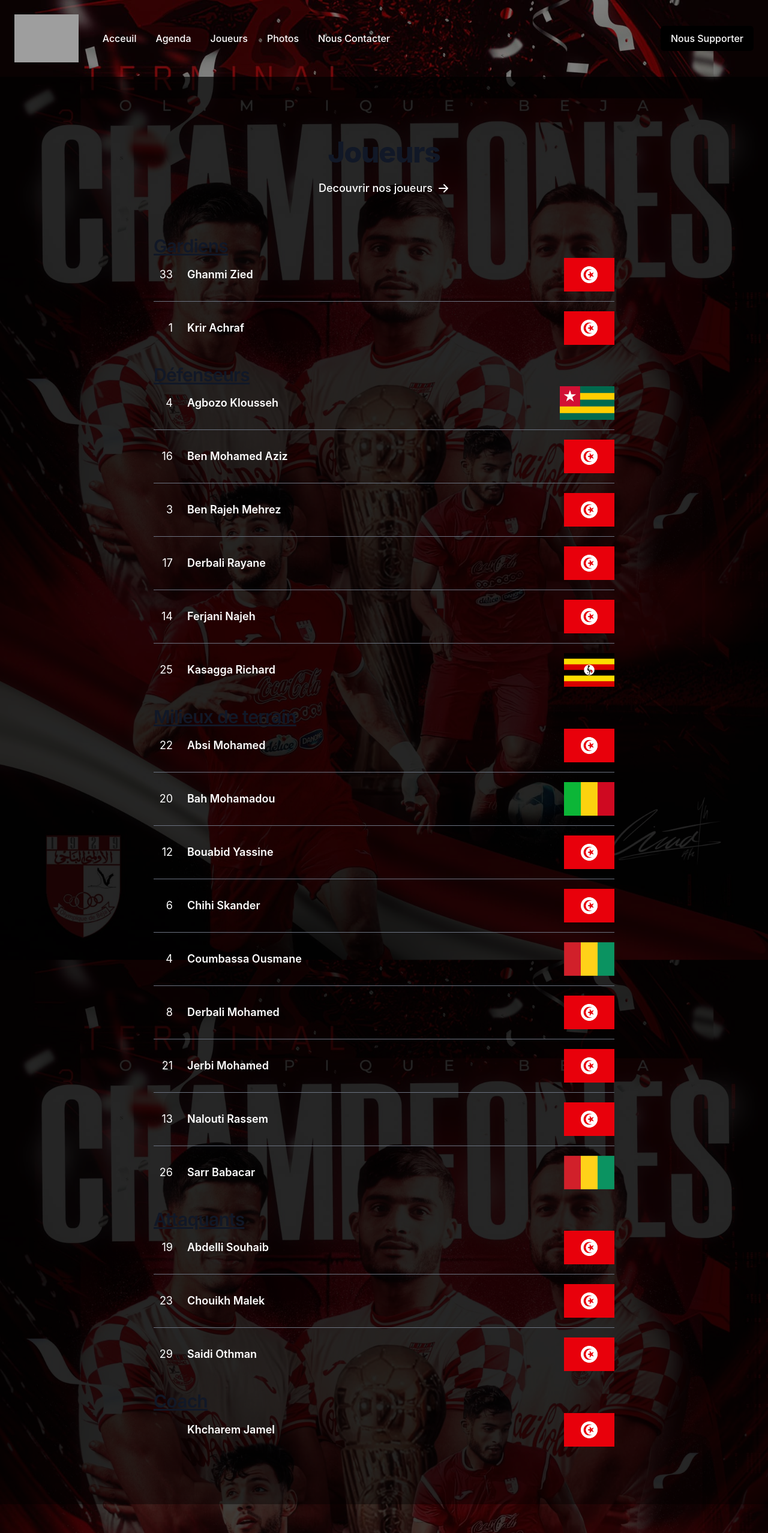
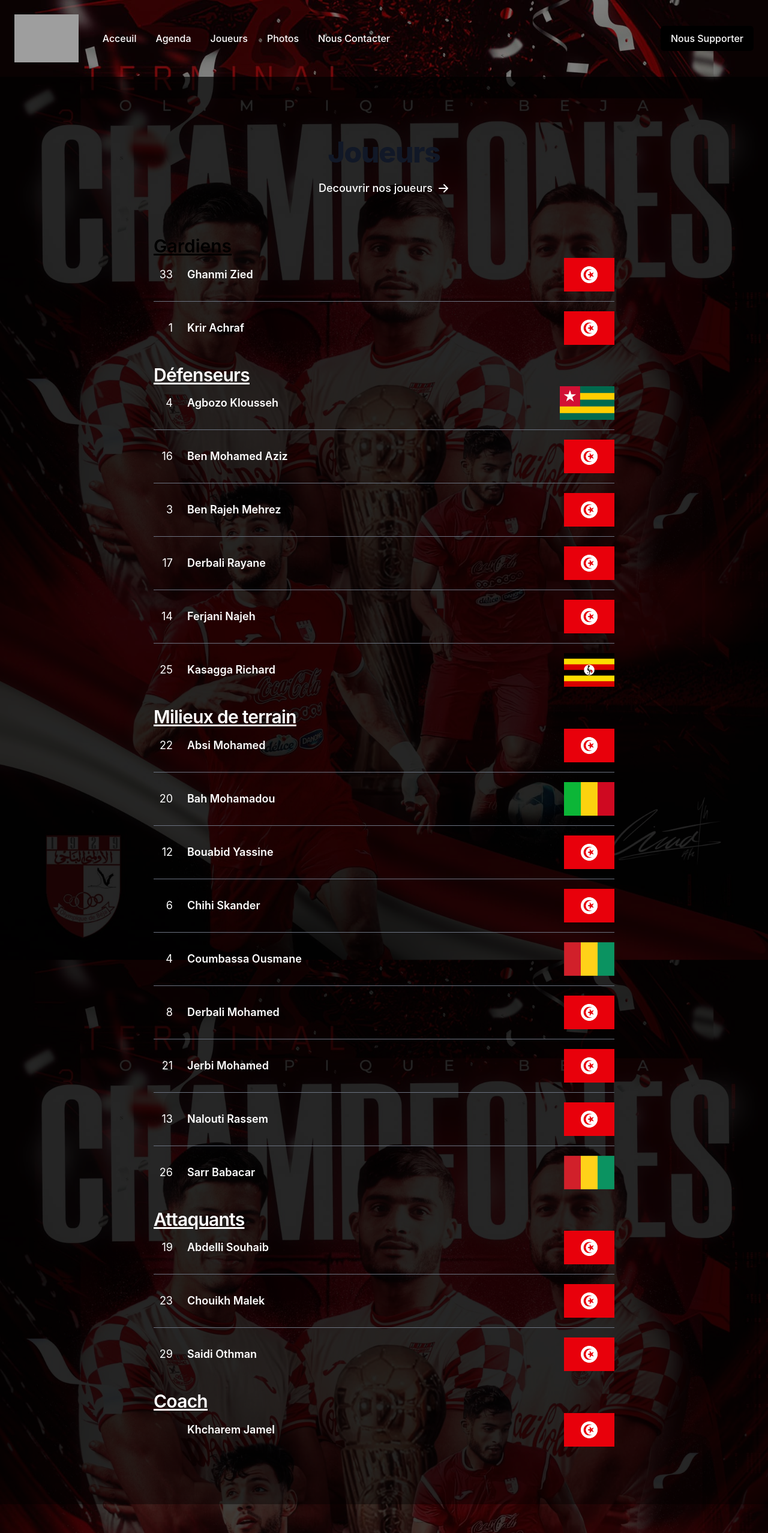
Before and after one commit to AnasBeast/ob-website, a React (Create React App) app: page /Players in a window 1280 px wide. Shown: the top 2556 px of the page at 60% size. Built offline with nearby package versions, Linux system fonts and the light colour scheme; grey boxes are pictures that could not be loaded.

Commit message:
text-white subtitles

```diff
--- a/src/screens/Players.jsx
+++ b/src/screens/Players.jsx
@@ -38,7 +38,7 @@ export default function Players() {
         </div>
 
         <div class="flow-root max-w-3xl mx-auto mt-8 sm:mt-12 lg:mt-16 ">
-          <h2 class="text-3xl font-semibold leading-tight tracking-tight text-gray-900 dark:text-white underline">
+          <h2 class="text-3xl font-semibold leading-tight tracking-tighttext-white underline">
             Gardiens
           </h2>
           <div class="-my-4 divide-y divide-gray-500">
@@ -46,7 +46,7 @@ export default function Players() {
               <p class="w-8 text-lg font-normal text-white sm:text-right shrink-0">
               33
               </p>
-              <h3 class="text-lg font-semibold text-gray-900 dark:text-white">
+              <h3 class="text-lg font-semibold text-white">
                 <a href="https://www.flashscore.com/player/ghanmi-zied/ILtGpIqG/" class="text-white hover:underline">Ghanmi Zied</a>
               </h3>
               <img src={require("../assets/images/tunisie.png")} alt="" className='h-14 w-auto ml-auto'/>
@@ -63,7 +63,7 @@ export default function Players() {
             </div>
           </div>
 
-          <h2 class="text-3xl font-semibold leading-tight tracking-tight text-gray-900 dark:text-white mt-8 underline">
+          <h2 class="text-3xl font-semibold leading-tight tracking-tight text-white mt-8 underline">
             Défenseurs
           </h2>
           <div class="-my-4 divide-y divide-gray-500">
@@ -128,7 +128,7 @@ export default function Players() {
             </div>
           </div>
 
-          <h2 class="text-3xl font-semibold leading-tight tracking-tight text-gray-900 dark:text-white mt-8 underline">
+          <h2 class="text-3xl font-semibold leading-tight tracking-tight text-white mt-8 underline">
             Milieux de terrain
           </h2>
           <div class="-my-4 divide-y divide-gray-500">
@@ -223,7 +223,7 @@ export default function Players() {
             </div>
           </div>
 
-          <h2 class="text-3xl font-semibold leading-tight tracking-tight text-gray-900 dark:text-white mt-8 underline">
+          <h2 class="text-3xl font-semibold leading-tight tracking-tight text-white mt-8 underline">
             Attaquants
           </h2>
           <div class="-my-4 divide-y divide-gray-500">
@@ -258,7 +258,7 @@ export default function Players() {
             </div>
           </div>
 
-          <h2 class="text-3xl font-semibold leading-tight tracking-tight text-gray-900 dark:text-white mt-8 underline">
+          <h2 class="text-3xl font-semibold leading-tight tracking-tight text-white mt-8 underline">
             Coach
           </h2>
           <div class="-my-4 divide-y divide-gray-500">
```
